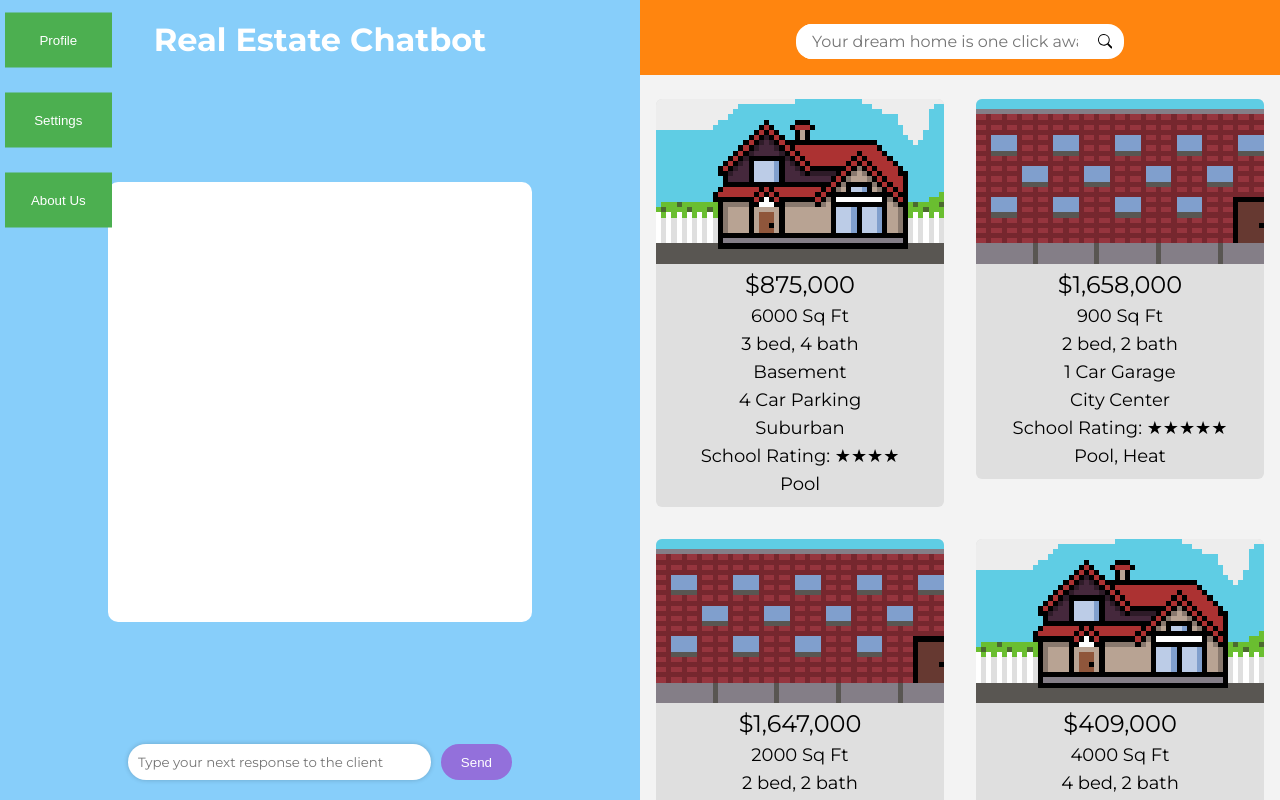
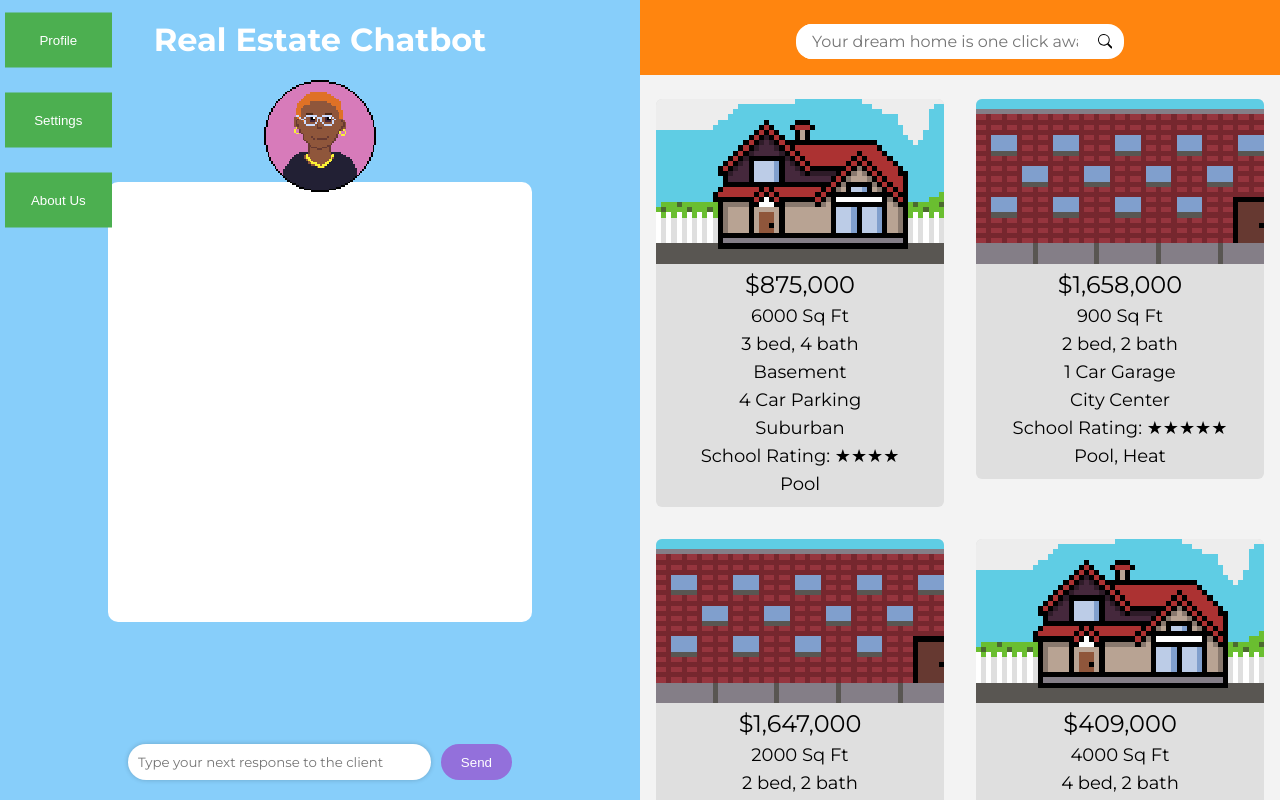
Before and after one commit to AidenRacelis/HackVT12-Project-, a React (Create React App) app in the folder frontend/: page / in a window 1280 px wide. Built offline with nearby package versions, Linux system fonts and the light colour scheme.

Commit message:
Add Client 2 Profile Picture
Added a client picture that represents the AI's profile picture

```diff
--- a/frontend/src/Chatbot.css
+++ b/frontend/src/Chatbot.css
@@ -8,6 +8,15 @@
     background-color: #87CEFA;
   }
 
+  /* Profile Picture */
+  .profile-circle{
+    position: absolute;
+    width: 7rem;
+    height: 7rem;
+    image-rendering: pixelated;
+    top: 10%
+
+  }
   /* Chat Header */
   .chat-header {
     margin-top: 20px;
--- a/frontend/src/Chatbot.js
+++ b/frontend/src/Chatbot.js
@@ -45,6 +45,7 @@ const Chatbot = () => {
   return (
     <div className="chat-container">
       <h1 className="chat-header">Real Estate Chatbot</h1>
+      <img src='./assets/Client2.png' alt="Client 2" className='profile-circle'/>
       <div className="chat-box">
         {messages.map((message, index) => (
           <div key={index} className={`message ${message.isUser ? 'user-message' : 'bot-message'}`}>
```
Also changed, not shown: 1 other file (tests, documents, lock files or other folders).
